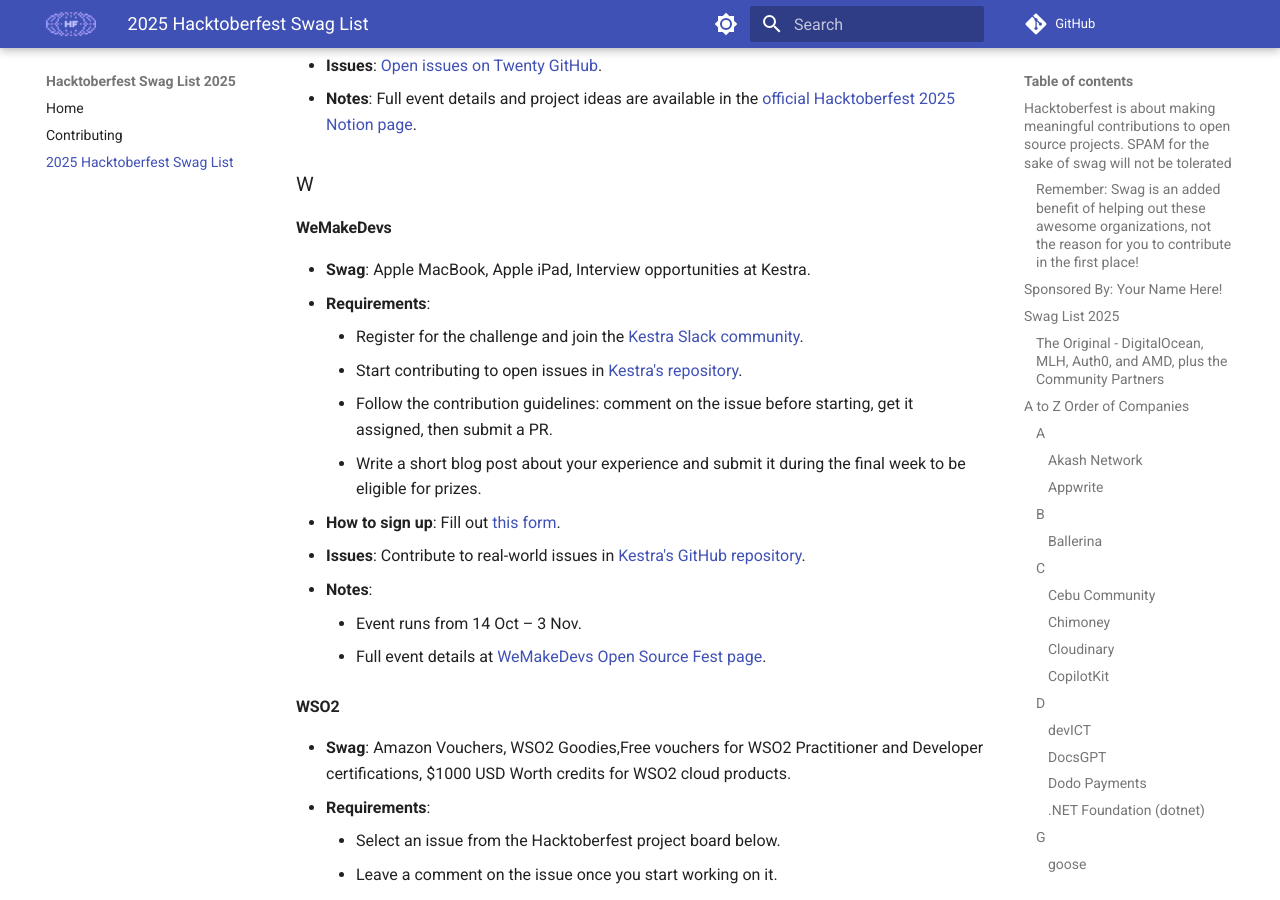
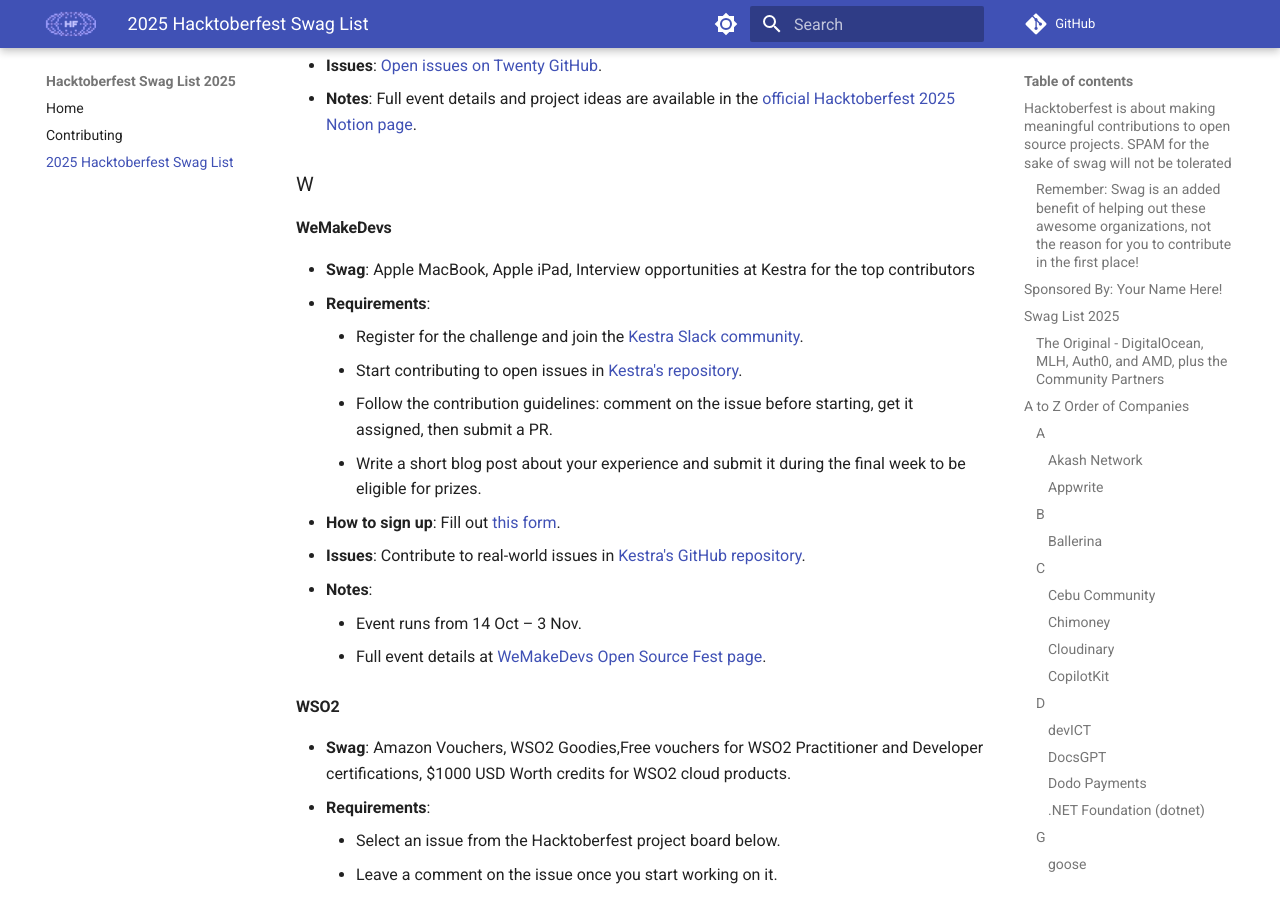
Before and after one commit to crweiner/hacktoberfest-swag-list, an MkDocs documentation site: the page built from docs/list.md, in a window 1280 px wide and 900 px high, scrolled down 11951 px. Built offline with MkDocs 1.6.1 and Material for MkDocs 9.7.7, drawn with Linux system fonts in a browser that asks for light colours; plug-ins that fetch from the network failed and are left out; comment, search, counter and statistics services are not loaded.

Commit message:
Small change to WeMakeDevs

```diff
--- a/docs/list.md
+++ b/docs/list.md
@@ -363,7 +363,7 @@
 
 #### WeMakeDevs
 
-- **Swag**: Apple MacBook, Apple iPad, Interview opportunities at Kestra.
+- **Swag**: Apple MacBook, Apple iPad, Interview opportunities at Kestra for the top contributors
 - **Requirements**:
     - Register for the challenge and join the [Kestra Slack community](https://kestra-io.slack.com/join/shared_invite/zt-2u3tfbhch-BSZmQKJtgbMvprneNEL_HQ#/shared-invite/email).
     - Start contributing to open issues in [Kestra's repository](https://github.com/kestra-io/kestra/issues).
```
